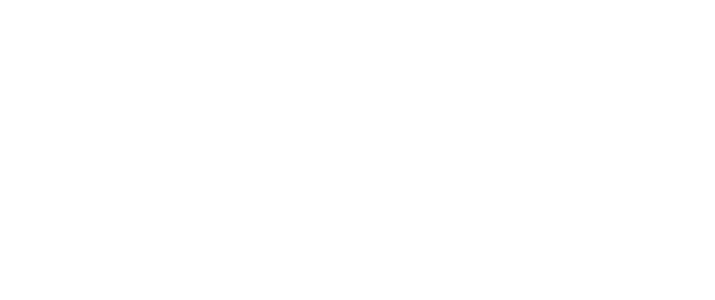
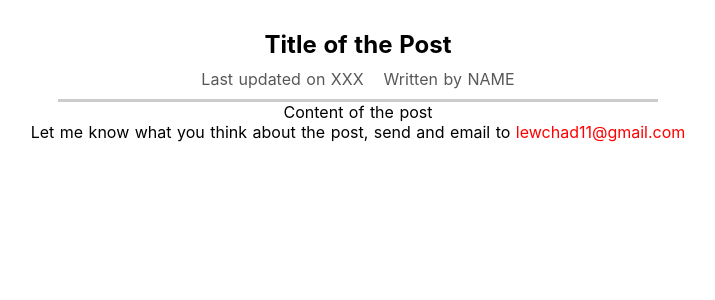
Before and after one commit to clew-bot/nuxt-blog, a Nuxt app: page /posts/1 in a window 1280 px wide. Before the commit this address had no page. Shown: the top 300 px of the page, without its empty margins (282-997 px from the left). Built offline with nearby package versions, Linux system fonts and the light colour scheme.

Commit message:
posts _id styling and templating

```diff
--- /dev/null
+++ b/pages/about/index.vue
@@ -0,0 +1,22 @@
+<template>
+<div class="about-page">
+    <h1>My Fantastic Page</h1>
+  <p>Lorem ipsum dolor sit amet consectetur, adipisicing elit. Error porro ut, cum, natus aliquam nobis assumenda neque sapiente corporis odit tempora recusandae blanditiis distinctio aut voluptatem quisquam odio rerum vero.</p>
+  <p>Lorem ipsum dolor sit amet consectetur, adipisicing elit. Error porro ut, cum, natus aliquam nobis assumenda neque sapiente corporis odit tempora recusandae blanditiis distinctio aut voluptatem quisquam odio rerum vero.</p>
+  <p>Lorem ipsum dolor sit amet consectetur, adipisicing elit. Error porro ut, cum, natus aliquam nobis assumenda neque sapiente corporis odit tempora recusandae blanditiis distinctio aut voluptatem quisquam odio rerum vero.</p>
+</div>
+</template>
+
+<script>
+export default {
+
+}
+</script>
+
+<style scoped>
+.about-page {
+    text-align: center;
+    padding: 30px;
+}
+
+</style>
--- /dev/null
+++ b/pages/posts/_id/index.vue
@@ -0,0 +1,77 @@
+<template>
+  <div class="single-post-page">
+      <section class="post">
+          <h1 class="post-title">Title of the Post</h1>
+          <div class="post-details">
+              <div class="post-detail">Last updated on XXX</div>
+              <div class="post-detail">Written by NAME</div>
+
+          </div>
+            <p post="post-content">Content of the post</p>
+      </section>
+      <section class="post-feedback">
+          <p>Let me know what you think about the post, send and email to <a href="mailto:lewchad11@gmail.com">lewchad11@gmail.com</a></p>
+      </section>
+
+  </div>
+</template>
+
+<script>
+export default {
+
+}
+</script>
+
+<style>
+.single-post-page {
+  padding: 30px;
+  text-align: center;
+  box-sizing: border-box;
+}
+
+.post {
+  width: 100%;
+}
+
+@media (min-width: 768px) {
+  .post {
+    width: 600px;
+    margin: auto;
+  }
+}
+
+.post-title {
+  margin: 0;
+}
+
+.post-details {
+  padding: 10px;
+  box-sizing: border-box;
+  border-bottom: 3px solid #ccc;
+  display: flex;
+  justify-content: center;
+  align-items: center;
+  flex-direction: column;
+}
+
+@media (min-width: 768px) {
+  .post-details {
+    flex-direction: row;
+  }
+}
+
+.post-detail {
+  color: rgb(88, 88, 88);
+  margin: 0 10px;
+}
+
+.post-feedback a {
+  color: red;
+  text-decoration: none;
+}
+
+.post-feedback a:hover,
+.post-feedback a:active {
+  color: salmon;
+}
+</style>
--- /dev/null
+++ b/pages/posts/index.vue
@@ -0,0 +1,22 @@
+<template>
+  <div class="posts-page">
+<h1>hello world</h1>
+
+  </div>
+
+</template>
+
+<script>
+export default {
+
+}
+</script>
+
+<style scoped>
+.posts-page {
+    display: flex;
+    justify-content: center;
+    align-items: center;
+
+}
+</style>
```
Also changed, not shown: pages/admin/index.vue (added).
